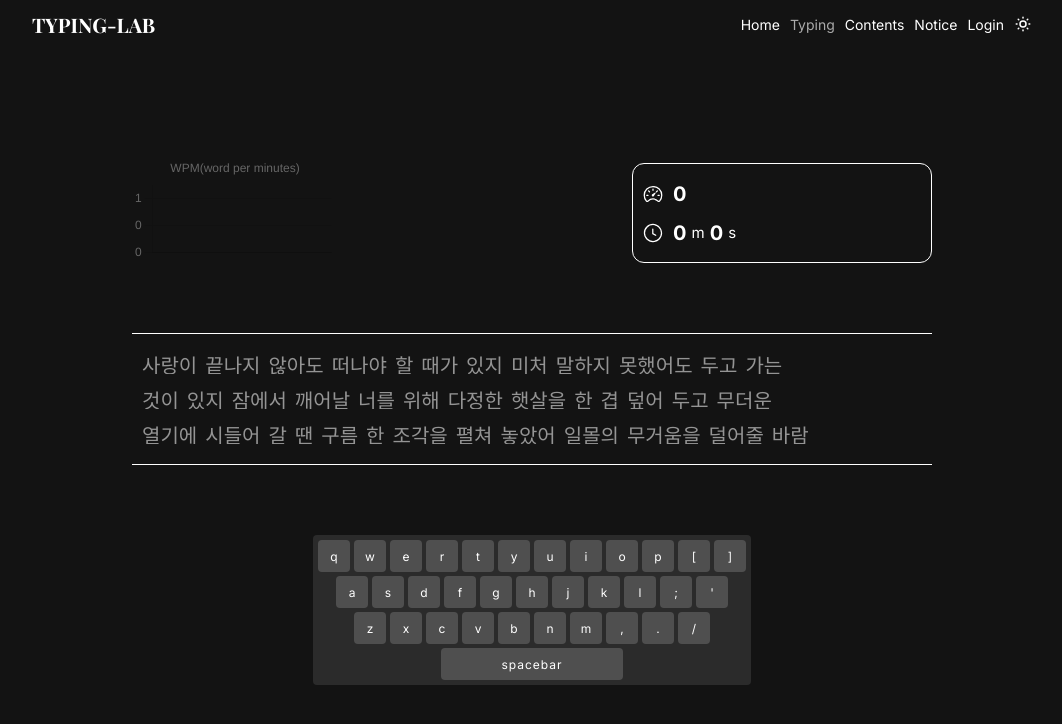
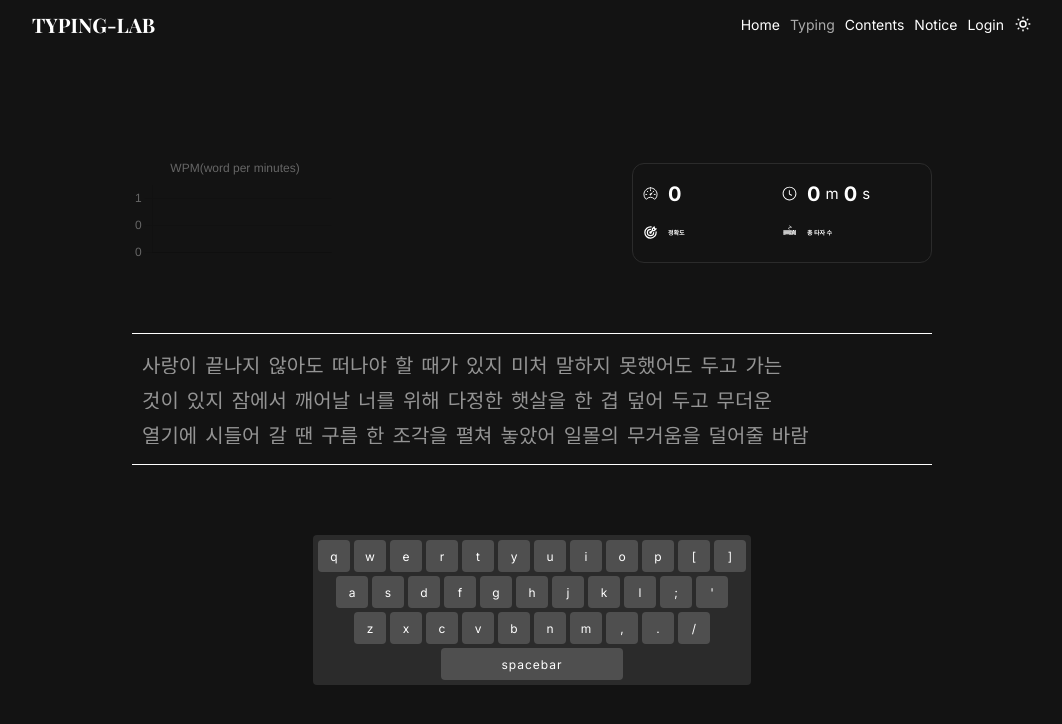
Before and after one commit to lofi-J/Typing-Lab, a Next.js app: page /typing in a window 1280 px wide. Shown: the top 724 px of the page, without its empty margins (108-1170 px from the left). Built offline with nearby package versions, Linux system fonts and the light colour scheme; a web font is replaced by a local one.

Commit message:
[개발] 타이핑 대시보드 아이콘 및 스타일
 {ICON}
 - WPM
 - ACC
 - INPUT
 - TIME

```diff
--- a/app/globals.css
+++ b/app/globals.css
@@ -8,7 +8,6 @@
   --primary-color-rgb: rgb(255, 255, 255);
   --background-color: #131313;
   --background-color-rgb: rgb(19, 19, 19);
-  --header-background-color: rgba(var(--background-color-rgb, 0.8));
   --gradient-start-color: #06142c;
   --gradient-middle-color: #14122c;
   --gradient-end-color: #22102c;
@@ -16,11 +15,11 @@
   --card-gradient-start-color: #131d30;
   --card-gradient-end-color: #15091b;
   --card-gradient-background: linear-gradient(to right, var(--card-gradient-start-color), var(--card-gradient-end-color));
-  --accent-color: #3360cc;
+  --accent-color: #054bfc;
   --light-yellow: #fdfda4;
   --red: #ff8a8a;
-  --light-blue: var(--accent-color);
-  --dark-blue: #113ead;
+  --gray: #1d1e21; /* font-color */
+  --font-gray: #171717; /* font-color */
   --mint: #37f3f4;
   --caret-color: #ffffff93;
   --normal-gray: #333;
@@ -55,7 +54,6 @@
   --primary-color-rgb: rgb(0, 0, 0);
   --background-color: #fff;
   --background-color-rgb: rgb(255, 255, 255);
-  --header-background-color: rgba(var(--background-color-rgb, 0.8));
   --gradient-start-color: #c2ffa3;
   --gradient-middle-color: #deffcb;
   --gradient-end-color: #ffffff;
--- a/component/Header/Header.module.css
+++ b/component/Header/Header.module.css
@@ -5,7 +5,6 @@
 	justify-content: center;
 	align-items: center;
 	padding: 0 3rem;
-	background-color: var(--header-background-color);
 }
 .nav {
 	width: 100rem;
--- a/component/dashboard/WpmDashboard/WpmDashboard.module.css
+++ b/component/dashboard/WpmDashboard/WpmDashboard.module.css
@@ -17,10 +17,12 @@
 .dashboard {
 	width: 30rem;
 	height: 10rem;
-	border: 0.1rem solid var(--primary-color);
+	border: 1px solid var(--gray-900);
 	border-radius: var(--border-radius);
 	padding: 1rem;
 	display: grid;
+	grid-template-rows: repeat(2, 1fr);
+	grid-template-columns: repeat(2, 1fr);
 }
 
 .data_wrap {
@@ -29,8 +31,8 @@
 	gap: 1rem;
 	& > span { font-size: 1.5rem; }
 	& > svg {
-		width: 2rem;
-		height: 2rem;
+		width: 1.5rem;
+		height: 1.5rem;
 	}
 }
 
--- a/component/dashboard/WpmDashboard/WpmDashboard.tsx
+++ b/component/dashboard/WpmDashboard/WpmDashboard.tsx
@@ -8,6 +8,8 @@ import LineChart from "@/component/chart/LineChart";
 import { IoSpeedometerOutline } from "react-icons/io5";
 import { GoClock } from "react-icons/go";
 import {converMsToMinSec} from "@/utils/dashboardHelper";
+import { TbTargetArrow } from "react-icons/tb";
+import { GiKeyboard } from "react-icons/gi";
 
 
 interface IWpmDashboard {
@@ -51,6 +53,14 @@ const WpmDashboard = ({textCounts, startTime}: IWpmDashboard) => {
             <b className={styles.data}>{seconds}</b>s
           </span>
         </div>
+        <div className={styles.data_wrap}>
+          <TbTargetArrow />
+          <b>정확도</b>
+        </div>
+        <div className={styles.data_wrap}>
+          <GiKeyboard />
+          <b>총 타자 수</b>
+        </div>
       </div>
     </div>
   );
--- a/section/LandingSection/LandingSection.module.css
+++ b/section/LandingSection/LandingSection.module.css
@@ -1,10 +1,10 @@
 .container {
-	position: relative;
 	display: flex;
 	flex-direction: column;
 	justify-content: center;
 	align-items: center;
-	height: calc(50vh - var(--header-height));
+	height: 100%;
+	margin-top: 25vh;
 }
 
 /* TextWriterAnimation */
@@ -18,21 +18,20 @@
 	100% { opacity: 1; }
 }
 .press_btn {
-	position: absolute;
-	bottom: 0;
 	width: max-content;
+	padding-top: 10vh;
 	animation: showing 0.8s ease;
 	&:hover {
 		cursor: pointer;
 	}
 }
 .p {
-	border: 1px solid var(--normal-gray);
 	border-radius: var(--border-radius);
-	background-color: var(--light-blue);
+	background-color: var(--accent-color);
 	font-size: 1.2rem;
 	padding: 0.8rem 1rem;
+	transition: transform linear 0.2s;
 	&:hover {
-		background-color: var(--dark-blue);
+		transform: translateY(-0.5rem);
 	}
 }
```
